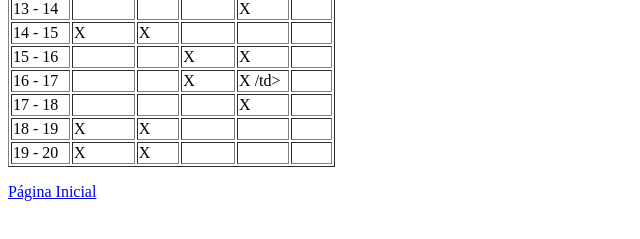
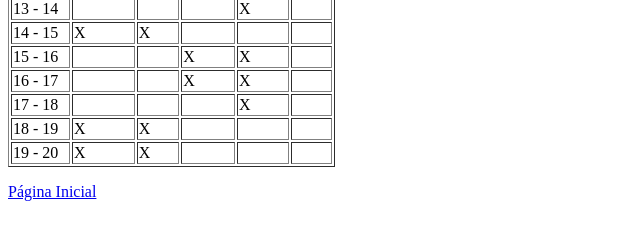
Before and after one commit to Jvbalboa/dcc121-atividade1, a plain HTML site: page spinning.html in a window 1280 px wide. Shown: the part 163-402 px from the top of the page, 0-640 px from the left. Drawn offline with Linux system fonts and the light colour scheme.

```diff
--- a/spinning.html
+++ b/spinning.html
@@ -47,8 +47,8 @@
           <td>14 - 15</td>
           <td>X </td>
           <td>X </td>
-          <td></td>
-          <td></td>
+          <td> </td>
+          <td> </td>
           <td> </td>
         </tr>
         <tr>
@@ -64,7 +64,7 @@
           <td></td>
           <td></td>
           <td>X</td>
-          <td>X /td>
+          <td>X </td>
           <td> </td>
         </tr>
         <tr>
```
Also changed, not shown: crossfit.html (added).
